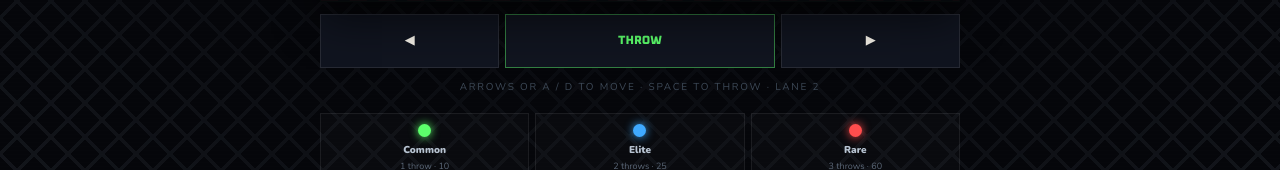
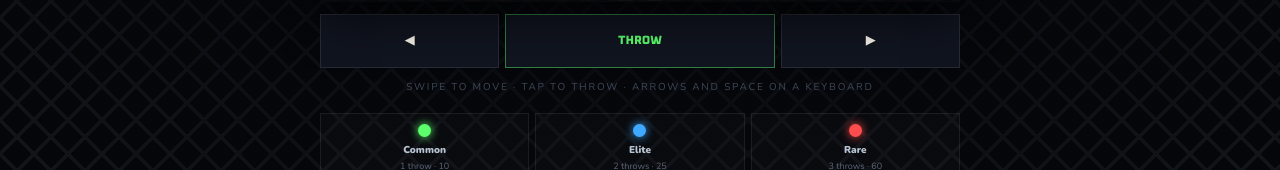
Before and after one commit to N8Nuks/grassrootsfantasy, a Next.js app: page /games/fielding in a window 1280 px wide. Shown: the part 934-1104 px from the top of the page. Built offline with nearby package versions, Linux system fonts and the light colour scheme; no server answers.

Commit message:
Hint mentions the touch controls

```diff
--- a/app/games/fielding/FieldingClient.tsx
+++ b/app/games/fielding/FieldingClient.tsx
@@ -749,7 +749,7 @@ export default function FieldingClient() {
         <button className="fd-key" onPointerDown={e => { e.preventDefault(); moveTo(lane.current + 1) }}>▶</button>
       </div>
 
-      <p className="fd-hint">Arrows or A / D to move · space to throw · lane {laneUi + 1}</p>
+      <p className="fd-hint">Swipe to move · tap to throw · arrows and space on a keyboard</p>
 
       <div className="fd-legend">
         {TIERS.map((t, i) => (
```
